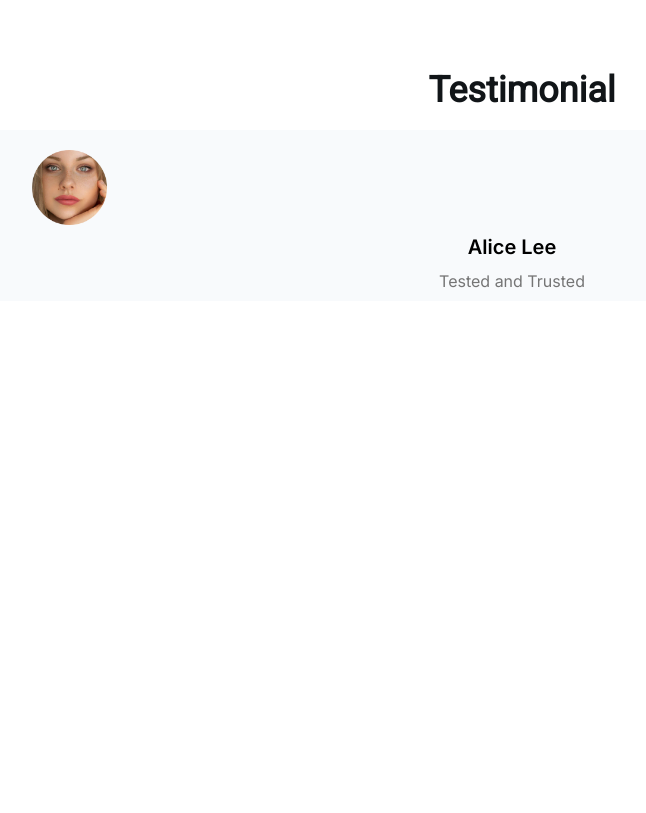
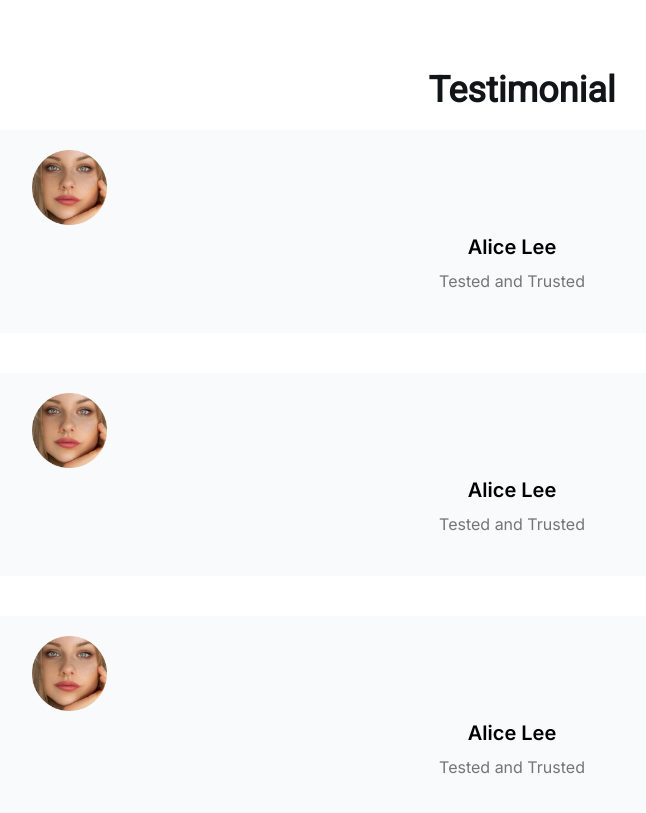
Before and after one commit to Richson-Tech/org, a Next.js app: page /services in a window 1280 px wide. Shown: the part 4940-5753 px from the top of the page, without its empty margins (128-774 px from the left). Before the commit the page ends 5241 px from the top, so only its background shows below. Built offline with nearby package versions, Linux system fonts and the light colour scheme.

Commit message:
new commits added

```diff
--- a/src/components/Testimonial.jsx
+++ b/src/components/Testimonial.jsx
@@ -7,7 +7,7 @@ const Testimonial = () => {
       <h1 className="text-4xl text-center text-[#111518] pl-5 font-[roboto] font-bold pb-5 pt-16">
         Testimonial
       </h1>
-      <div className="flex flex-col">
+      <div className="flex flex-col space-y-10">
         <div className="bg-slate-50 w-67 rounded">
           <div className="pt-5">
             <Image
@@ -19,7 +19,37 @@ const Testimonial = () => {
             />
           </div>
           <p className="text-xl pt-2 text-center font-semibold">Alice Lee</p>
-          <p className="pt-2 text-center p-2 text-[#757575]">
+          <p className="pt-2 text-center p-2 pb-10 text-[#757575]">
+            Tested and Trusted
+          </p>
+        </div>
+        <div className="bg-slate-50 w-67 rounded">
+          <div className="pt-5">
+            <Image
+              src="/alice.webp"
+              alt="grants"
+              width={155}
+              height={195}
+              className="object-center object-cover pl-20 ml-20"
+            />
+          </div>
+          <p className="text-xl pt-2 text-center font-semibold">Alice Lee</p>
+          <p className="pt-2 text-center p-2 pb-10 text-[#757575]">
+            Tested and Trusted
+          </p>
+        </div>
+        <div className="bg-slate-50 w-67 rounded">
+          <div className="pt-5">
+            <Image
+              src="/alice.webp"
+              alt="grants"
+              width={155}
+              height={195}
+              className="object-center object-cover pl-20 ml-20"
+            />
+          </div>
+          <p className="text-xl pt-2 text-center font-semibold">Alice Lee</p>
+          <p className="pt-2 text-center p-2 pb-10 text-[#757575]">
             Tested and Trusted
           </p>
         </div>
```
